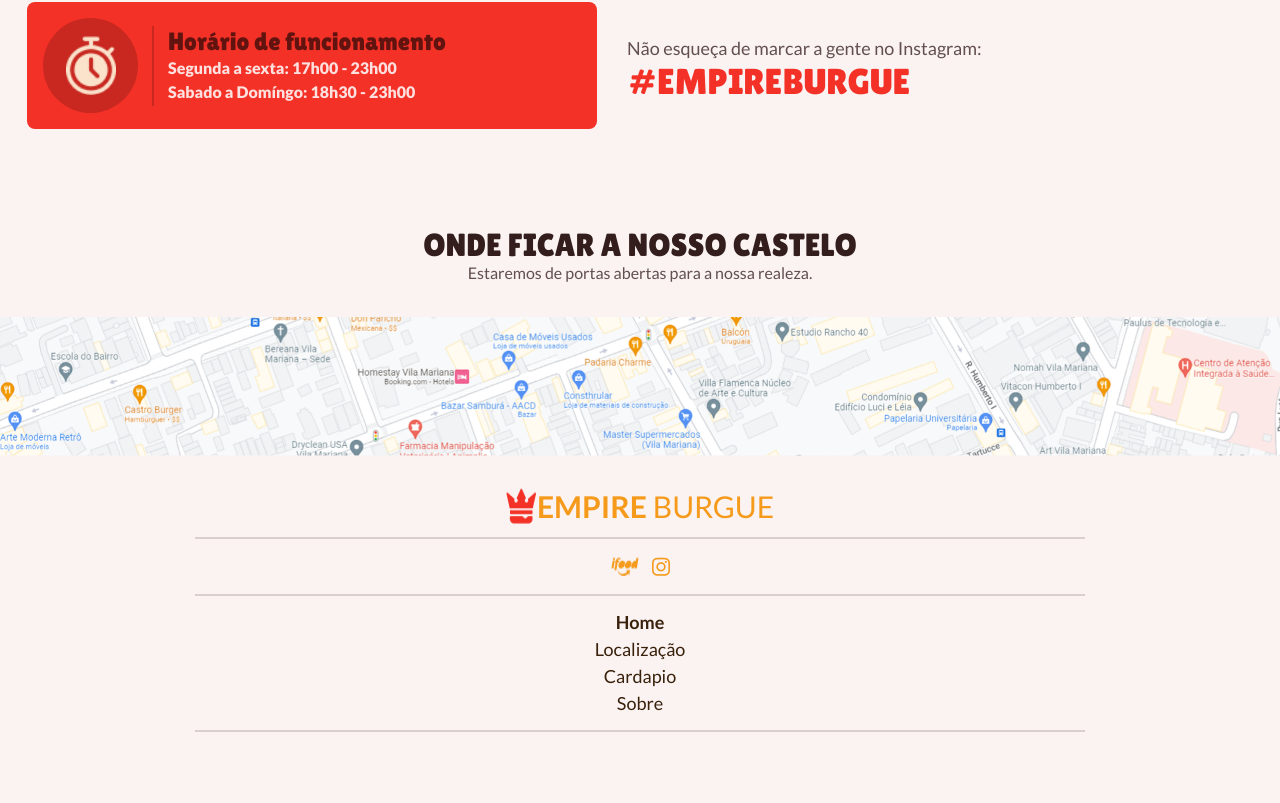
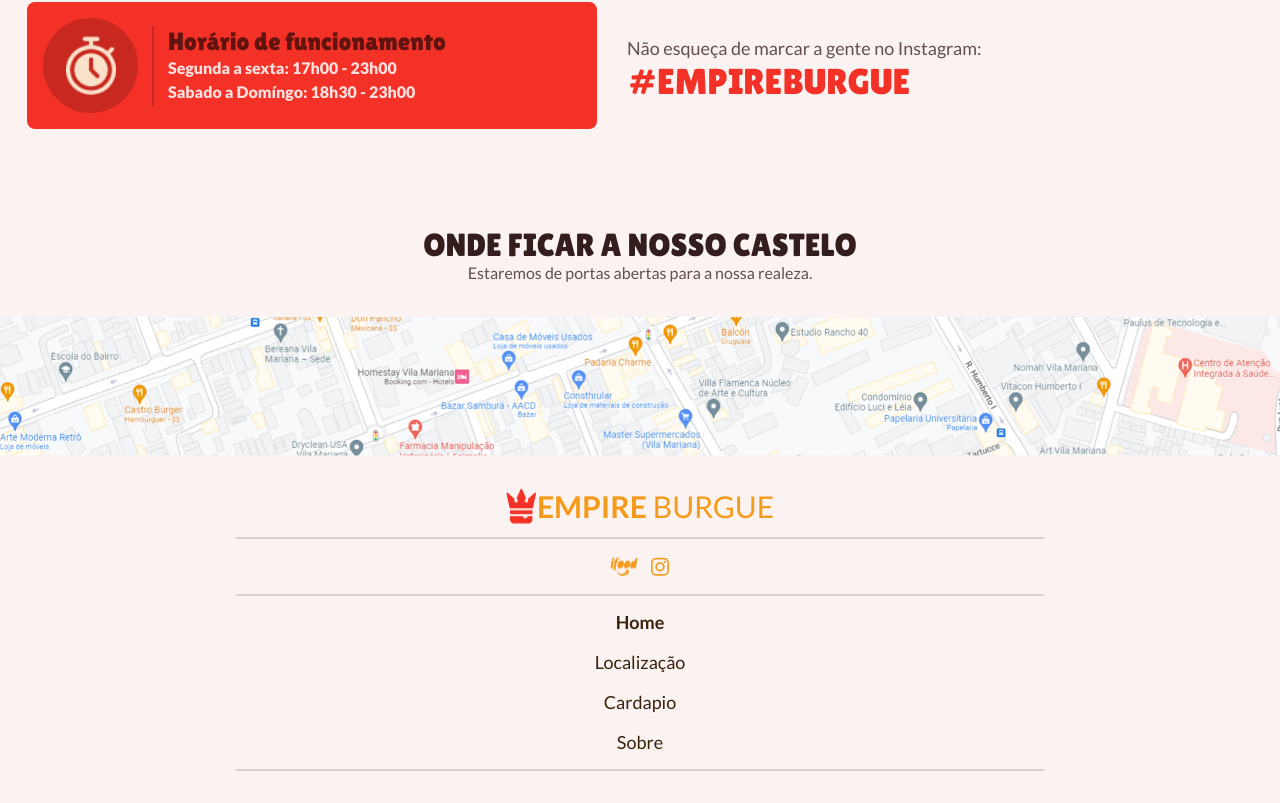
Before and after one commit to Rinpiki/Empire-burger, a React (Vite) app: page / in a window 1280 px wide. Shown: the part 1225-2028 px from the top of the page. Before the commit the page ends 1989 px from the top, so only its background shows below. Built offline with nearby package versions, Linux system fonts and the light colour scheme.

Commit message:
add margin no footer

```diff
--- a/src/componets/Footer.jsx
+++ b/src/componets/Footer.jsx
@@ -6,7 +6,7 @@
 function Footer() {
   return (
     <footer className="w-full max-w-[60.625rem] flex items-center justify-center mb-8">
-      <div className="flex flex-col justify-center items-center w-11/12">
+      <div className="flex flex-col justify-center items-center w-10/12">
         <div className="flex align-baseline">
           <img src={coreared} alt="icone de coroa" />
           <h1 className="font-lato text-3xl font-bold text-[#F59A1B]">
@@ -17,14 +17,14 @@
           <img src={ifoodred} alt="icone do ifood" />
           <img src={instared} alt="icone do instagram" />
         </div>
-        <ul className="text-center text-[#3A210B] font-lato text-[18px] border-b-2 border-[#1D060526] w-full ">
-          <li className="font-bold">
+        <ul className="text-center text-[#3A210B] font-lato text-[18px] border-b-2 border-[#1D060526] w-full  ">
+          <li className="font-bold mb-[13px]">
             <a href="#">Home</a>
           </li>
-          <li>
+          <li className="mb-[13px]">
             <a href="#">Localização</a>
           </li>
-          <li>
+          <li className="mb-[13px]">
             <a href="#">Cardapio</a>
           </li>
           <li className="mb-[13px]">
```
